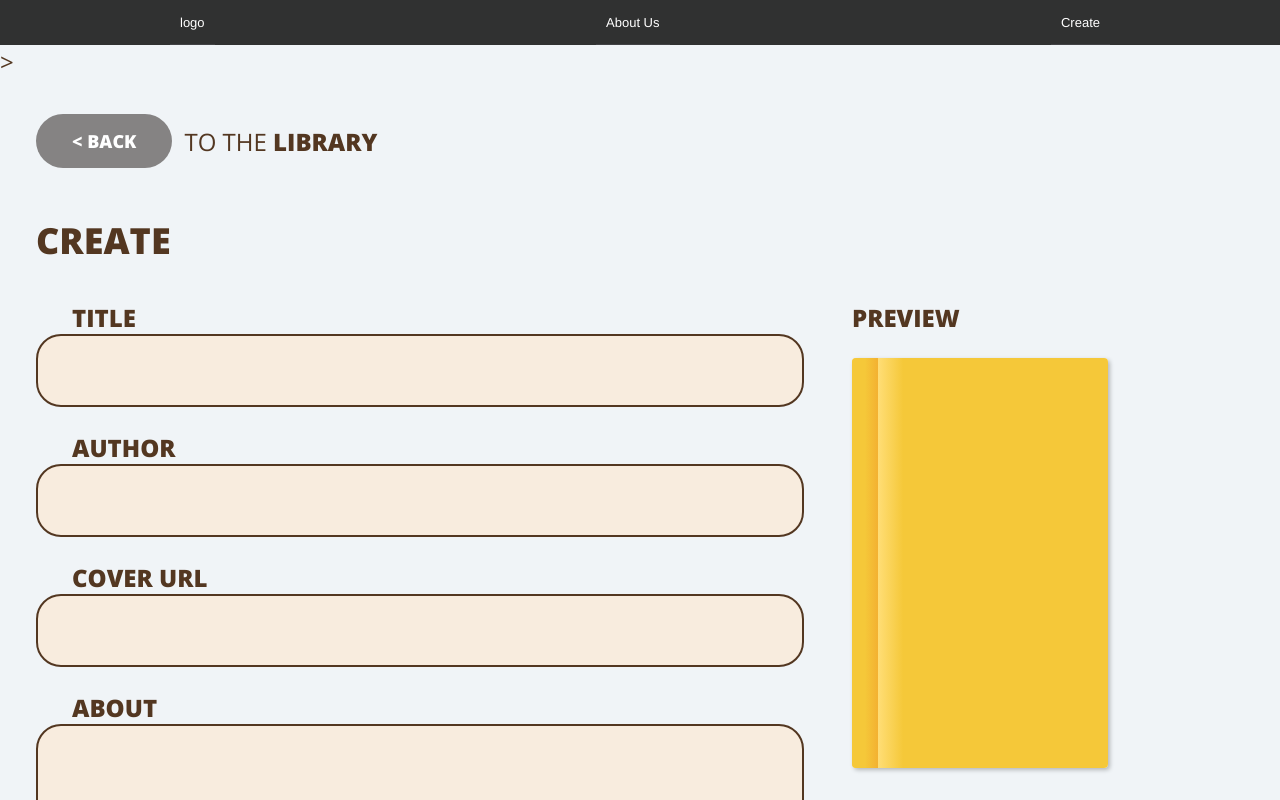
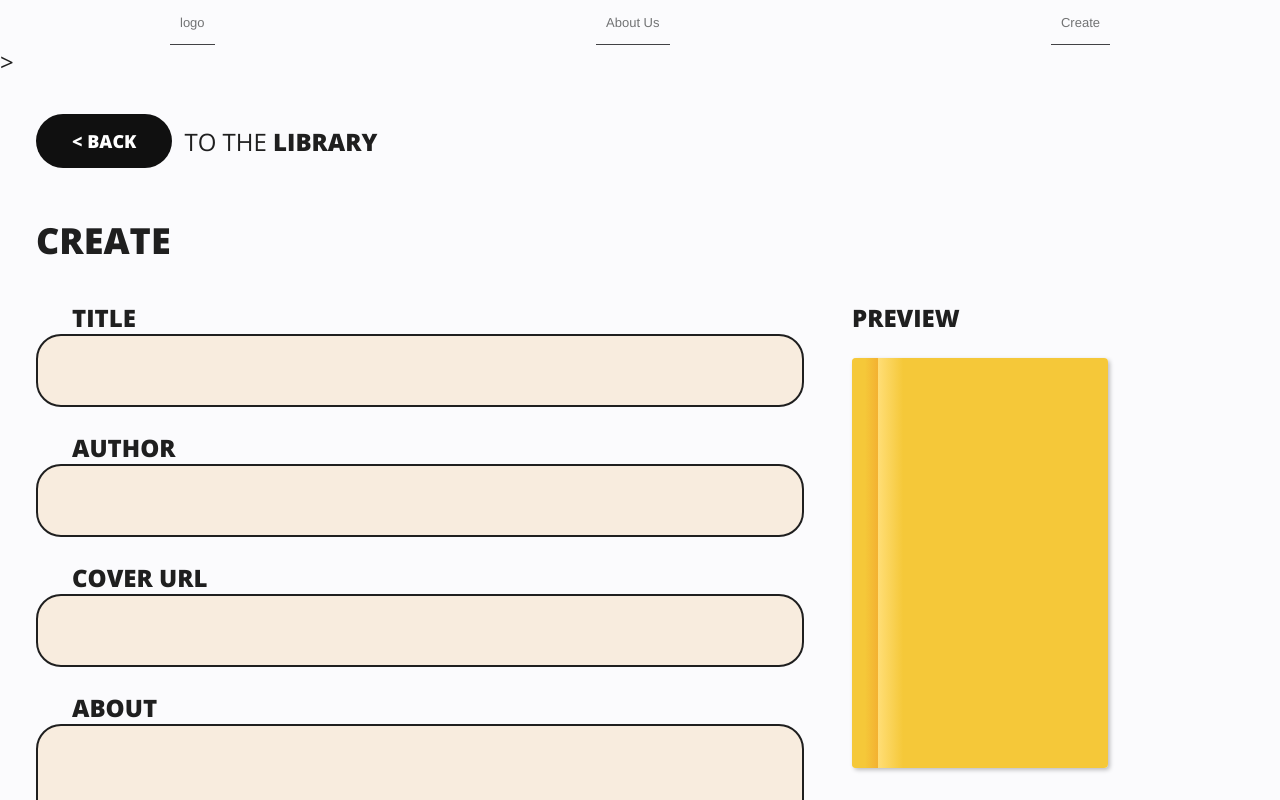
Before and after one commit to Nathan-Gallo/ET-Web-portal, a Svelte app in the folder client/: page /create in a window 1280 px wide. Shown: the top 800 px of the page. Built offline with nearby package versions, Linux system fonts and the light colour scheme.

Commit message:
configured nav

```diff
--- a/client/public/global.css
+++ b/client/public/global.css
@@ -71,10 +71,10 @@ button:focus {
 }*/
 
 :root {
-  --colorFg: #533721;
+  --colorFg: #1f1f1f;
   --colorFgInverse: #fff;
-  --colorBg: #f0f4f7;
-  --colorCta: #858383;
+  --colorBg: #fbfbfd;
+  --colorCta: #101010;
 
   --spacingXSmall: 0.25rem;
   --spacingSmall: 0.5rem;
--- a/client/src/nav/Nav.svelte
+++ b/client/src/nav/Nav.svelte
@@ -46,7 +46,7 @@
   </nav>
 
   <style>nav {
-    background-color: rgba(0, 0, 0, 0.8);
+    background-color: #fbfbfd;
     font-family: "Helvetica Neue", "Helvetica", "Arial", sans-serif;
     height: 45px;
   }
@@ -76,7 +76,7 @@
     position: absolute;
     width: 100%;
     height: 2px;
-    background-color: #fff;
+    background-color: #727374;
     transition: all 0.4s;
     transform-origin: center;
   }
@@ -130,7 +130,7 @@
   }
 
   .navbar-list.mobile {
-    background-color: rgba(0, 0, 0, 0.8);
+    background-color: #fbfbfd;
     position: fixed;
     display: block;
     height: calc(100% - 45px);
@@ -154,7 +154,7 @@
   }
 
   .navbar-list a {
-    color: #fff;
+    color: #727374;
     text-decoration: none;
     display: flex;
     height: 45px;
```
